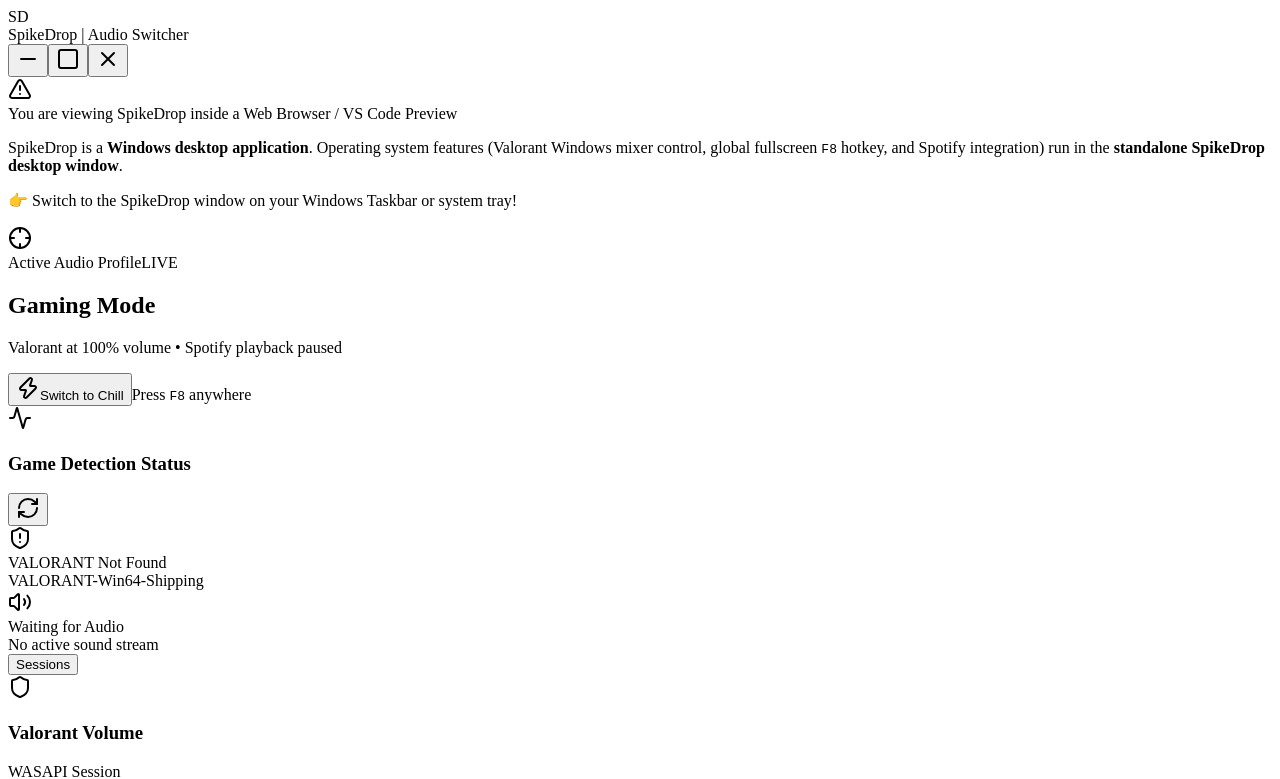
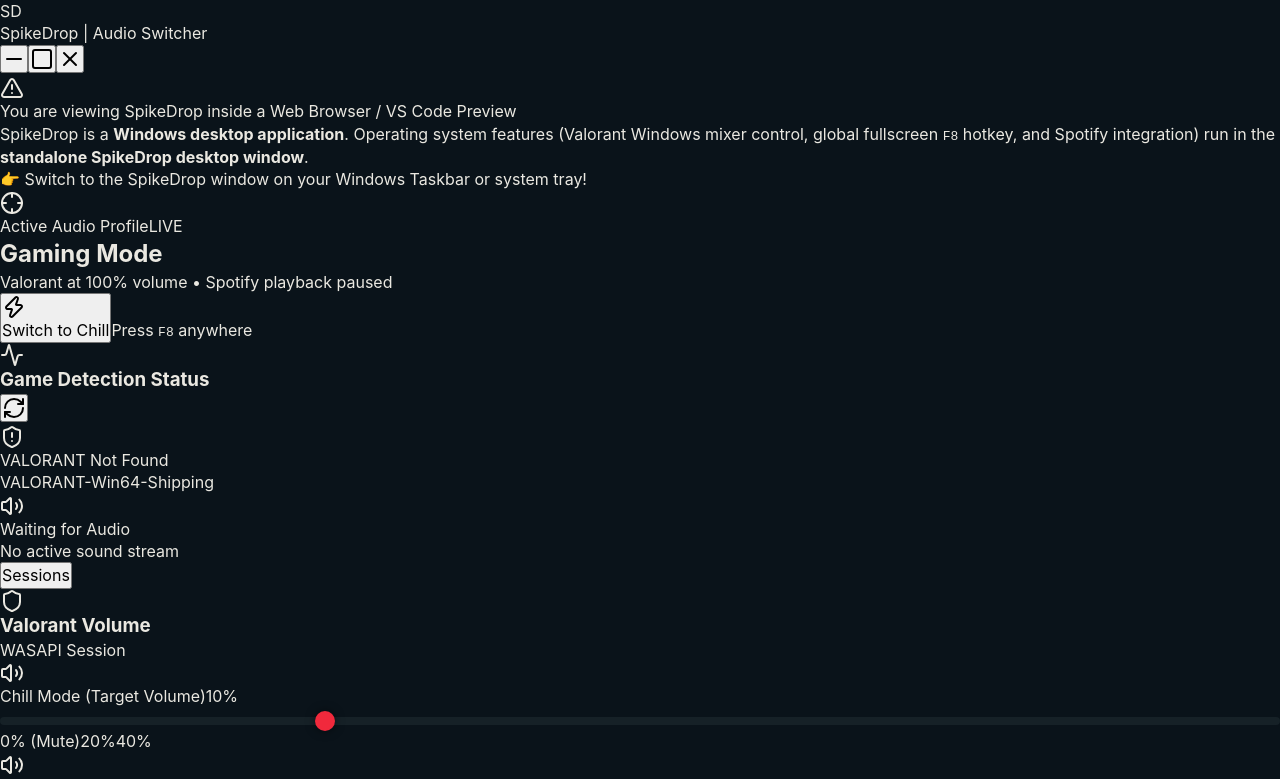
Before and after one commit to bulsu-rggnzls/spikedrop-app, a React (Vite) app in the folder src/renderer/: page / in a window 1280 px wide. Shown: the top 779 px of the page. Built offline with nearby package versions, Linux system fonts and the light colour scheme.

Commit message:
style: establish centralized design tokens and CSS custom properties system

```diff
--- a/src/renderer/src/index.css
+++ b/src/renderer/src/index.css
@@ -2,13 +2,165 @@
 @tailwind components;
 @tailwind utilities;
 
-@layer base {
-  body {
-    user-select: none;
-    -webkit-user-select: none;
-    overflow-x: hidden;
-  }
+/* ==========================================================================
+   Design Tokens & System Setup
+   ========================================================================== */
+
+:root {
+  /* Primitive Palette: Modern OKLCH (with RGB fallbacks for legacy consumers) */
+  --color-primitive-valorant-red: oklch(0.62 0.23 23.5);        /* #ff4655 */
+  --color-primitive-valorant-red-rgb: 255, 70, 85;
+  --color-primitive-spotify-green: oklch(0.72 0.19 146.4);      /* #1db954 */
+  --color-primitive-spotify-green-rgb: 29, 185, 84;
+  --color-primitive-spotify-hover: oklch(0.76 0.20 146.4);      /* #1ed760 */
+  --color-primitive-white: oklch(1 0 0);
+  --color-primitive-black: oklch(0 0 0);
+
+  /* Semantic Theme: Dark Mode (Native Gaming Palette) */
+  --color-bg-base: oklch(0.18 0.02 245);             /* #0f1923: App Canvas */
+  --color-bg-header: oklch(0.15 0.02 245);           /* #0b1219: Frameless titlebar */
+  --color-bg-surface: oklch(0.20 0.02 240);          /* #131d27: Primary cards */
+  --color-bg-surface-elevated: oklch(0.24 0.02 235); /* #1b2733: Raised elements / buttons */
+  --color-bg-surface-hover: oklch(0.28 0.02 235);    /* #253648: Button hover */
+  --color-bg-inset: oklch(0.16 0.02 245);            /* #0e161e: Wells / Inset rows */
+  --color-bg-inset-subtle: oklch(0.14 0.02 245);     /* #0a1016: Deep code / session view */
+
+  /* Mode Gradients (Live Gaming vs Chill HUD) */
+  --color-gradient-gaming-from: oklch(0.19 0.02 280); /* #181a24 */
+  --color-gradient-gaming-to: oklch(0.17 0.03 340);   /* #1e131d */
+  --color-gradient-chill-from: oklch(0.19 0.03 160);  /* #101e19 */
+  --color-gradient-chill-to: oklch(0.19 0.02 230);    /* #121c24 */
+
+  /* Semantic Borders */
+  --color-border-subtle: oklch(0.25 0.02 235);       /* #1b2733 */
+  --color-border-default: oklch(0.27 0.02 230);      /* #1f2e3d / #1a2835 */
+  --color-border-focus: oklch(0.33 0.02 230);        /* #2c3e50 / #2a3d52 */
+
+  /* Semantic Typography */
+  --color-text-main: oklch(0.93 0.01 90);            /* #ece8e1: Primary headings/labels */
+  --color-text-body: oklch(0.85 0.01 240);           /* Neutral text */
+  --color-text-muted: oklch(0.68 0.01 240);          /* Secondary labels / subtext */
+  --color-text-dim: oklch(0.50 0.01 240);            /* Tertiary / timestamps / hints */
+
+  /* Accent & Action */
+  --color-primary: var(--color-primitive-valorant-red);
+  --color-primary-rgb: var(--color-primitive-valorant-red-rgb);
+  --color-success: var(--color-primitive-spotify-green);
+  --color-success-rgb: var(--color-primitive-spotify-green-rgb);
+  --color-success-hover: var(--color-primitive-spotify-hover);
+  --color-warning: oklch(0.79 0.16 80);              /* Amber-400 */
+  --color-danger: oklch(0.55 0.22 25);               /* Error red */
+
+  /* Typography Scale */
+  --font-family-sans: 'Inter', system-ui, -apple-system, BlinkMacSystemFont, 'Segoe UI', Roboto, sans-serif;
+  --font-family-mono: 'Consolas', ui-monospace, SFMono-Regular, Menlo, Monaco, monospace;
+
+  --text-2xs: 0.625rem;    /* 10px */
+  --text-xs: 0.6875rem;    /* 11px */
+  --text-sm: 0.75rem;      /* 12px */
+  --text-base: 0.875rem;   /* 14px */
+  --text-lg: 1rem;         /* 16px */
+  --text-xl: 1.25rem;      /* 20px */
+  --text-2xl: 1.5rem;      /* 24px */
+  --text-3xl: 1.875rem;    /* 30px */
+
+  --font-weight-regular: 400;
+  --font-weight-medium: 500;
+  --font-weight-semibold: 600;
+  --font-weight-bold: 700;
+  --font-weight-black: 900;
+
+  --line-height-tight: 1.15;
+  --line-height-normal: 1.4;
+  --line-height-relaxed: 1.6;
+
+  /* Spacing Scale */
+  --space-0-5: 0.125rem;   /* 2px */
+  --space-1: 0.25rem;      /* 4px */
+  --space-1-5: 0.375rem;   /* 6px */
+  --space-2: 0.5rem;       /* 8px */
+  --space-2-5: 0.625rem;   /* 10px */
+  --space-3: 0.75rem;      /* 12px */
+  --space-4: 1rem;         /* 16px */
+  --space-5: 1.25rem;      /* 20px */
+  --space-6: 1.5rem;       /* 24px */
+  --space-8: 2rem;         /* 32px */
+  --space-10: 2.5rem;      /* 40px */
+  --space-12: 3rem;        /* 48px */
+
+  /* Radii */
+  --radius-xs: 0.25rem;    /* 4px */
+  --radius-sm: 0.375rem;   /* 6px */
+  --radius-md: 0.5rem;     /* 8px */
+  --radius-lg: 0.75rem;    /* 12px */
+  --radius-xl: 1rem;       /* 16px */
+  --radius-full: 9999px;
+
+  /* Elevation & Glow Shadows */
+  --shadow-sm: 0 1px 2px 0 rgba(0, 0, 0, 0.4);
+  --shadow-md: 0 4px 6px -1px rgba(0, 0, 0, 0.5), 0 2px 4px -2px rgba(0, 0, 0, 0.5);
+  --shadow-lg: 0 10px 15px -3px rgba(0, 0, 0, 0.6), 0 4px 6px -4px rgba(0, 0, 0, 0.6);
+  --shadow-inner: inset 0 2px 4px 0 rgba(0, 0, 0, 0.5);
+
+  --shadow-glow-valorant: 0 0 25px rgba(var(--color-primitive-valorant-red-rgb), 0.25);
+  --shadow-glow-spotify: 0 0 25px rgba(var(--color-primitive-spotify-green-rgb), 0.25);
+  --shadow-badge-valorant: 0 0 15px rgba(var(--color-primitive-valorant-red-rgb), 0.5);
+  --shadow-badge-spotify: 0 0 15px rgba(var(--color-primitive-spotify-green-rgb), 0.5);
+
+  /* Transitions */
+  --transition-fast: 150ms cubic-bezier(0.4, 0, 0.2, 1);
+  --transition-smooth: 250ms cubic-bezier(0.4, 0, 0.2, 1);
+  --transition-slow: 400ms cubic-bezier(0.4, 0, 0.2, 1);
+
+  /* Component Sizing Dimensions */
+  --size-titlebar-height: 2.5rem; /* 40px */
+  --size-badge-lg: 3.5rem;        /* 56px */
+  --size-badge-md: 2.25rem;       /* 36px */
+  --size-badge-sm: 1.25rem;       /* 20px */
+  --size-btn-icon: 1.75rem;       /* 28px */
 }
+
+/* ==========================================================================
+   CSS Modern Reset & Base Rules
+   ========================================================================== */
+
+*, *::before, *::after {
+  box-sizing: border-box;
+}
+
+* {
+  margin: 0;
+  padding: 0;
+}
+
+html, body {
+  height: 100%;
+}
+
+body {
+  background-color: var(--color-bg-base);
+  color: var(--color-text-main);
+  font-family: var(--font-family-sans);
+  line-height: var(--line-height-normal);
+  user-select: none;
+  -webkit-user-select: none;
+  overflow: hidden;
+  text-rendering: optimizeLegibility;
+  -webkit-font-smoothing: antialiased;
+}
+
+img, picture, video, canvas, svg {
+  display: block;
+  max-width: 100%;
+}
+
+input, button, textarea, select {
+  font: inherit;
+}
+
+/* ==========================================================================
+   Electron Frameless Drag Regions
+   ========================================================================== */
 
 .drag-region {
   -webkit-app-region: drag;
@@ -18,27 +170,33 @@
   -webkit-app-region: no-drag;
 }
 
-/* Custom modern range slider styling */
+/* ==========================================================================
+   Custom Modern Range Slider Styling
+   ========================================================================== */
+
 input[type='range'] {
   -webkit-appearance: none;
+  appearance: none;
   background: transparent;
+  width: 100%;
 }
 
 input[type='range']::-webkit-slider-runnable-track {
-  height: 8px;
-  border-radius: 9999px;
-  background: #1b2733;
+  height: 0.5rem;
+  border-radius: var(--radius-full);
+  background-color: var(--color-bg-surface-elevated);
 }
 
 input[type='range']::-webkit-slider-thumb {
   -webkit-appearance: none;
-  height: 20px;
-  width: 20px;
-  border-radius: 50%;
-  margin-top: -6px;
+  appearance: none;
+  height: 1.25rem;
+  width: 1.25rem;
+  border-radius: var(--radius-full);
+  margin-top: -0.375rem;
   cursor: pointer;
   box-shadow: 0 0 10px rgba(0, 0, 0, 0.5);
-  transition: transform 0.1s ease, box-shadow 0.1s ease;
+  transition: transform var(--transition-fast), box-shadow var(--transition-fast);
 }
 
 input[type='range']::-webkit-slider-thumb:hover {
@@ -47,30 +205,33 @@ input[type='range']::-webkit-slider-thumb:hover {
 
 /* Valorant Slider Thumb */
 .slider-valorant::-webkit-slider-thumb {
-  background: #ff4655;
-  box-shadow: 0 0 12px rgba(255, 70, 85, 0.6);
+  background-color: var(--color-primary);
+  box-shadow: 0 0 12px rgba(var(--color-primary-rgb), 0.6);
 }
 
 /* Spotify Slider Thumb */
 .slider-spotify::-webkit-slider-thumb {
-  background: #1db954;
-  box-shadow: 0 0 12px rgba(29, 185, 84, 0.6);
+  background-color: var(--color-success);
+  box-shadow: 0 0 12px rgba(var(--color-success-rgb), 0.6);
 }
 
-/* Custom scrollbar */
+/* ==========================================================================
+   Custom Minimalist Scrollbar
+   ========================================================================== */
+
 ::-webkit-scrollbar {
-  width: 6px;
+  width: 0.375rem;
 }
 
 ::-webkit-scrollbar-track {
-  background: #0f1923;
+  background-color: var(--color-bg-base);
 }
 
 ::-webkit-scrollbar-thumb {
-  background: #1b2733;
-  border-radius: 3px;
+  background-color: var(--color-bg-surface-elevated);
+  border-radius: var(--radius-xs);
 }
 
 ::-webkit-scrollbar-thumb:hover {
-  background: #2c3e50;
+  background-color: var(--color-border-focus);
 }
```
